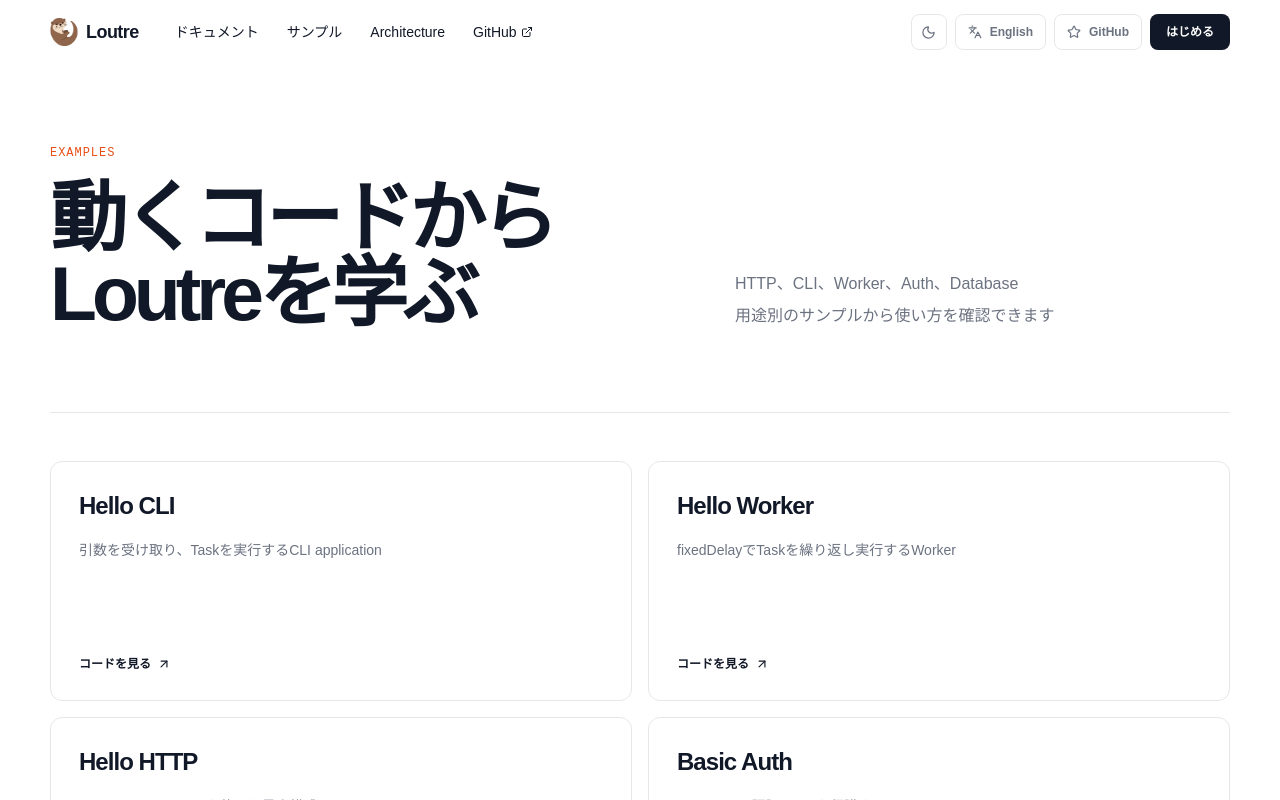
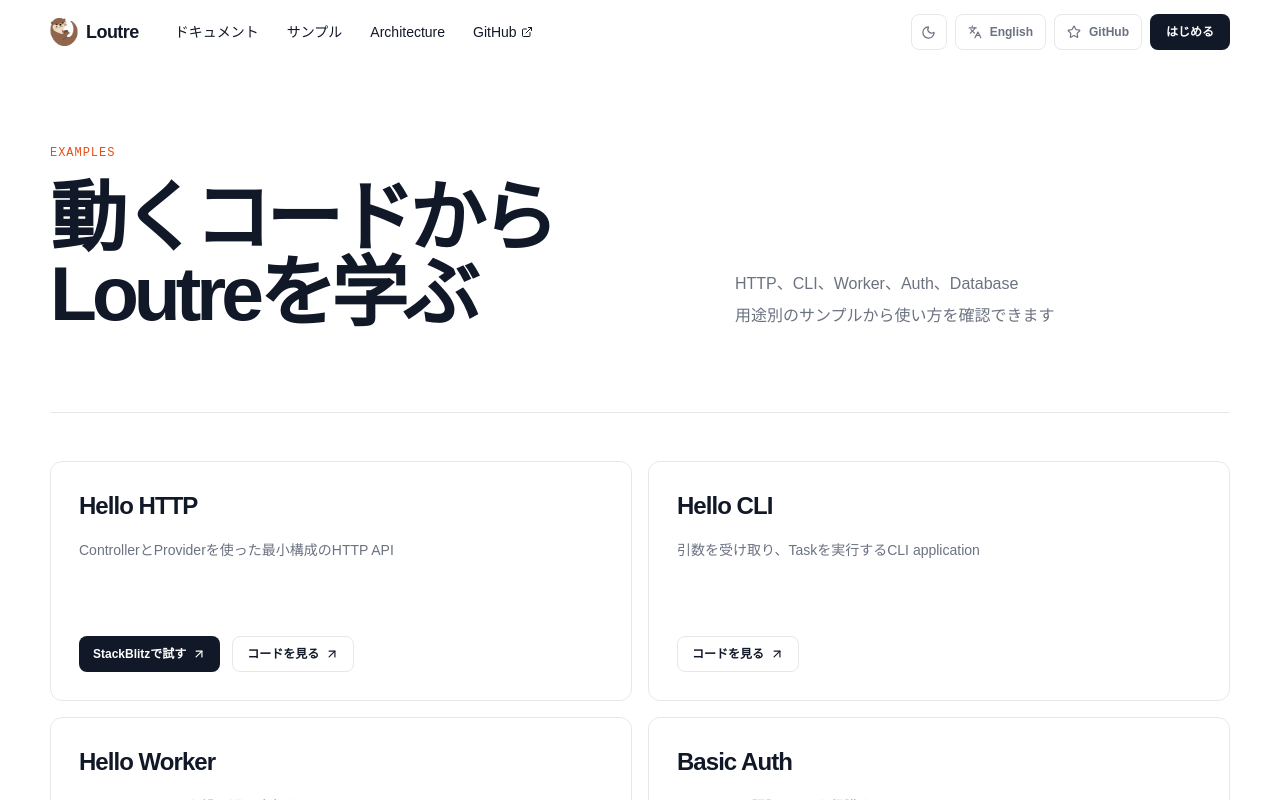
Before and after one commit to come25136/loutrejs, a Next.js app in the folder website/: page /ja/examples in a window 1280 px wide. Shown: the top 800 px of the page. Built offline with nearby package versions, Linux system fonts and the light colour scheme.

Commit message:
feat(website): add StackBlitz try action

```diff
--- a/website/components/examples-page.tsx
+++ b/website/components/examples-page.tsx
@@ -5,10 +5,23 @@
 const buttonClass =
   'inline-flex min-h-12 items-center justify-center gap-2 rounded-lg border border-transparent bg-action px-5 text-sm font-semibold text-action-foreground transition hover:-translate-y-0.5 hover:bg-action-hover max-sm:w-full'
 
+const stackblitzHelloHttpUrl =
+  'https://stackblitz.com/fork/github/come25136/loutrejs/tree/main/examples/hello-http?startScript=dev&title=Loutre%20Hello%20HTTP'
+
 const examples = [
+  {
+    name: 'Hello HTTP',
+    slug: 'hello-http',
+    stackblitzUrl: stackblitzHelloHttpUrl,
+    description: {
+      en: 'A minimal HTTP API built with a Controller and Provider',
+      ja: 'ControllerとProviderを使った最小構成のHTTP API',
+    },
+  },
   {
     name: 'Hello CLI',
     slug: 'hello-cli',
+    stackblitzUrl: null,
     description: {
       en: 'A CLI application that accepts arguments and runs a Task',
       ja: '引数を受け取り、Taskを実行するCLI application',
@@ -17,22 +30,16 @@
   {
     name: 'Hello Worker',
     slug: 'hello-worker',
+    stackblitzUrl: null,
     description: {
       en: 'A Worker that repeatedly runs a Task with fixedDelay',
       ja: 'fixedDelayでTaskを繰り返し実行するWorker',
     },
   },
   {
-    name: 'Hello HTTP',
-    slug: 'hello-http',
-    description: {
-      en: 'A minimal HTTP API built with a Controller and Provider',
-      ja: 'ControllerとProviderを使った最小構成のHTTP API',
-    },
-  },
-  {
     name: 'Basic Auth',
     slug: 'basic-auth',
+    stackblitzUrl: null,
     description: {
       en: 'Protect an API with HTTP Basic authentication',
       ja: 'HTTP Basic認証でAPIを保護する',
@@ -41,6 +48,7 @@
   {
     name: 'Bearer Auth',
     slug: 'bearer-auth',
+    stackblitzUrl: null,
     description: {
       en: 'Validate bearer tokens to protect an API',
       ja: 'Bearer tokenを検証してAPIを保護する',
@@ -49,6 +57,7 @@
   {
     name: 'CORS',
     slug: 'cors',
+    stackblitzUrl: null,
     description: {
       en: 'Handle CORS and preflight requests in a Pipeline',
       ja: 'PipelineでCORSとpreflight requestを処理する',
@@ -57,6 +66,7 @@
   {
     name: 'Database Transactions',
     slug: 'database-transactions',
+    stackblitzUrl: null,
     description: {
       en: 'The fundamentals of using transactions',
       ja: 'Transactionの基本的な使い方',
@@ -65,6 +75,7 @@
   {
     name: 'PostgreSQL',
     slug: 'database-postgres',
+    stackblitzUrl: null,
     description: {
       en: 'PostgreSQL transactions with pg',
       ja: 'pgを使ったPostgreSQL transaction',
@@ -73,6 +84,7 @@
   {
     name: 'Drizzle + PostgreSQL',
     slug: 'database-drizzle-postgres',
+    stackblitzUrl: null,
     description: {
       en: 'Transactions with Drizzle and PostgreSQL',
       ja: 'DrizzleとPostgreSQLを使ったtransaction',
@@ -81,6 +93,7 @@
   {
     name: 'Prisma + PostgreSQL',
     slug: 'database-prisma-postgres',
+    stackblitzUrl: null,
     description: {
       en: 'Use Prisma interactive transactions from a Pipeline',
       ja: 'Prisma interactive transactionをPipelineから使う',
@@ -95,6 +108,7 @@
     categories: 'HTTP, CLI, Worker, Auth, and Database',
     introduction: 'Explore focused examples for each use case',
     listLabel: 'Loutre examples',
+    tryInStackBlitz: 'Try in StackBlitz',
     viewCode: 'View code',
   },
   ja: {
@@ -103,6 +117,7 @@
     categories: 'HTTP、CLI、Worker、Auth、Database',
     introduction: '用途別のサンプルから使い方を確認できます',
     listLabel: 'Loutreのサンプル一覧',
+    tryInStackBlitz: 'StackBlitzで試す',
     viewCode: 'コードを見る',
   },
 } satisfies Record<Locale, Record<string, string>>
@@ -134,9 +149,8 @@
           aria-label={copy.listLabel}
         >
           {examples.map((example) => (
-            <a
+            <article
               className="group flex min-h-60 flex-col rounded-xl border border-line bg-surface p-7 transition hover:-translate-y-0.5 hover:border-line-strong hover:shadow-[0_14px_36px_rgba(17,24,39,0.08)] max-sm:min-h-64"
-              href={`https://github.com/come25136/loutrejs/tree/main/examples/${example.slug}`}
               key={example.slug}
             >
               <h2 className="mb-3.5 text-2xl font-bold tracking-[-0.04em]">
@@ -145,14 +159,30 @@
               <p className="m-0 max-w-lg text-sm leading-7 text-ink-soft">
                 {example.description[locale]}
               </p>
-              <span className="mt-auto flex items-center gap-1.5 pt-6 text-xs font-bold">
+              <div className="mt-auto flex flex-wrap items-center gap-3 pt-6">
+                {example.stackblitzUrl !== null && (
+                  <a
+                    className="inline-flex min-h-9 items-center gap-1.5 rounded-lg bg-action px-3.5 text-xs font-bold text-action-foreground transition hover:bg-action-hover"
+                    href={example.stackblitzUrl}
+                    target="_blank"
+                    rel="noreferrer"
+                  >
+                    {copy.tryInStackBlitz}
+                    <ArrowUpRight className="size-3.5" aria-hidden="true" />
+                  </a>
+                )}
+                <a
+                  className="inline-flex min-h-9 items-center gap-1.5 rounded-lg border border-line px-3.5 text-xs font-bold transition hover:border-line-strong hover:bg-surface-muted"
+                  href={`https://github.com/come25136/loutrejs/tree/main/examples/${example.slug}`}
+                >
                   {copy.viewCode}
                   <ArrowUpRight
                     className="size-3.5 transition group-hover:translate-x-0.5 group-hover:-translate-y-0.5"
                     aria-hidden="true"
                   />
-              </span>
                 </a>
+              </div>
+            </article>
           ))}
         </section>
       </ScrollReveal>
```
Lines whose indentation alone changed are shown as unchanged.
